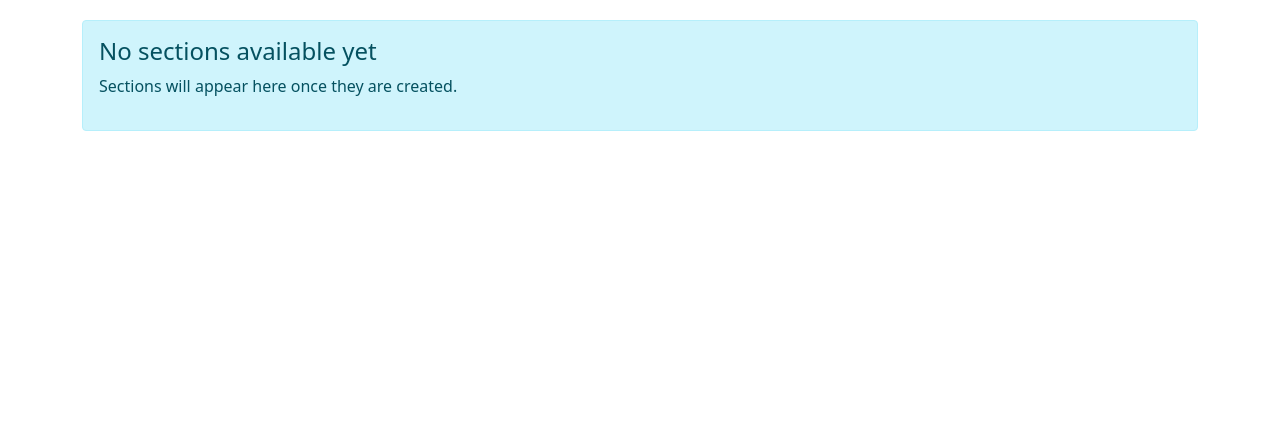
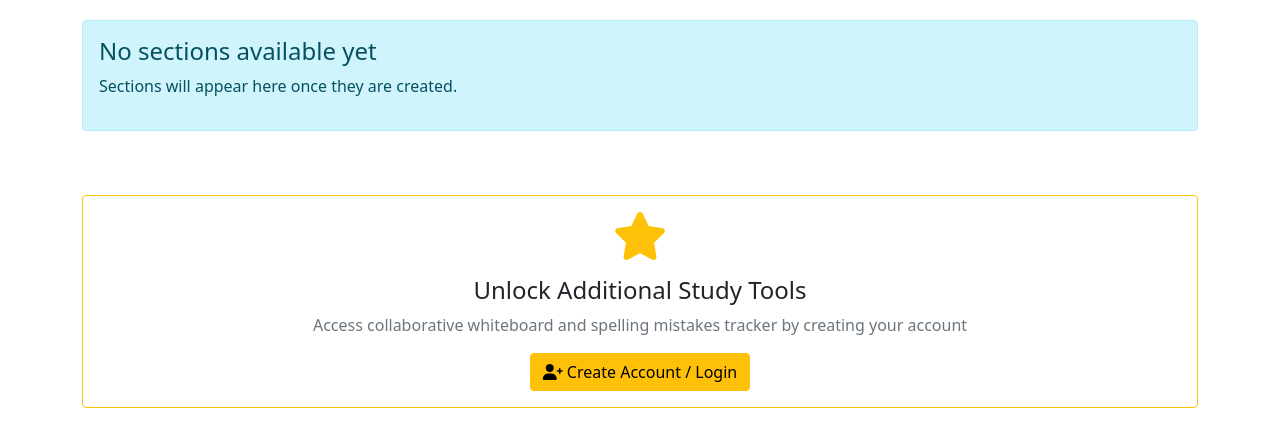
Before and after one commit to mahimistrying/Collaborative-PTE-study-platform, a Django app: page / in a window 1280 px wide. Shown: the part 301-748 px from the top of the page. Run offline with Django 5.2, Linux system fonts and the light colour scheme; data that the repository does not hold is empty.

Commit message:
Add extra features section to homepage
- Add "Additional Study Tools" section before recent content
- Display Collaborative Study and Spelling Mistakes as feature cards
- Show different content for logged-in vs non-logged-in users
- Add direct access buttons to whiteboard, gallery, and spelling features
- Style cards with color-coded borders and proper icons
- Encourage account creation for non-logged users

🤖 Generated with [Claude Code](https://claude.ai/code)

Co-Authored-By: Claude <noreply@anthropic.com>

```diff
--- a/guide/templates/guide/home.html
+++ b/guide/templates/guide/home.html
@@ -83,6 +83,73 @@
 </div>
 {% endif %}
 
+<!-- Extra Features Section -->
+{% if request.session.current_user %}
+<div class="row mt-5 mb-4">
+    <div class="col-12">
+        <div class="text-center mb-4">
+            <h3 class="text-muted">Additional Study Tools</h3>
+            <p class="text-muted">Enhance your PTE preparation with these collaborative and tracking features</p>
+        </div>
+    </div>
+
+    <div class="col-md-6 mb-4">
+        <div class="card section-card h-100 border-info" onclick="location.href='{% url 'whiteboard' %}'">
+            <div class="card-body text-center">
+                <div class="mb-3">
+                    <i class="fas fa-chalkboard-teacher fa-3x text-info"></i>
+                </div>
+                <h5 class="card-title text-info">Collaborative Study</h5>
+                <p class="card-text">Interactive whiteboard for group study sessions, note-taking, and collaborative learning. Save your work to gallery for later review.</p>
+                <div class="d-flex justify-content-center gap-2 mt-3">
+                    <a href="{% url 'whiteboard' %}" class="btn btn-outline-info btn-sm">
+                        <i class="fas fa-draw-polygon me-1"></i>Whiteboard
+                    </a>
+                    <a href="{% url 'whiteboard_gallery' %}" class="btn btn-outline-info btn-sm">
+                        <i class="fas fa-images me-1"></i>Gallery
+                    </a>
+                </div>
+            </div>
+        </div>
+    </div>
+
+    <div class="col-md-6 mb-4">
+        <div class="card section-card h-100 border-danger" onclick="location.href='{% url 'spelling_mistakes' %}'">
+            <div class="card-body text-center">
+                <div class="mb-3">
+                    <i class="fas fa-spell-check fa-3x text-danger"></i>
+                </div>
+                <h5 class="card-title text-danger">Spelling Mistakes</h5>
+                <p class="card-text">Track your common spelling errors with frequency counting, context notes, and review status. Build your personal improvement database.</p>
+                <div class="d-flex justify-content-center gap-2 mt-3">
+                    <a href="{% url 'spelling_mistakes' %}" class="btn btn-outline-danger btn-sm">
+                        <i class="fas fa-list me-1"></i>My Mistakes
+                    </a>
+                    <a href="{% url 'add_spelling_mistake' %}" class="btn btn-outline-danger btn-sm">
+                        <i class="fas fa-plus me-1"></i>Add New
+                    </a>
+                </div>
+            </div>
+        </div>
+    </div>
+</div>
+{% else %}
+<div class="row mt-5 mb-4">
+    <div class="col-12">
+        <div class="card border-warning">
+            <div class="card-body text-center">
+                <i class="fas fa-star fa-3x text-warning mb-3"></i>
+                <h4>Unlock Additional Study Tools</h4>
+                <p class="text-muted mb-3">Access collaborative whiteboard and spelling mistakes tracker by creating your account</p>
+                <a href="{% url 'user_login' %}" class="btn btn-warning">
+                    <i class="fas fa-user-plus me-1"></i>Create Account / Login
+                </a>
+            </div>
+        </div>
+    </div>
+</div>
+{% endif %}
+
 <!-- Recent Content -->
 {% if recent_content %}
 <div class="row mt-4">
```
